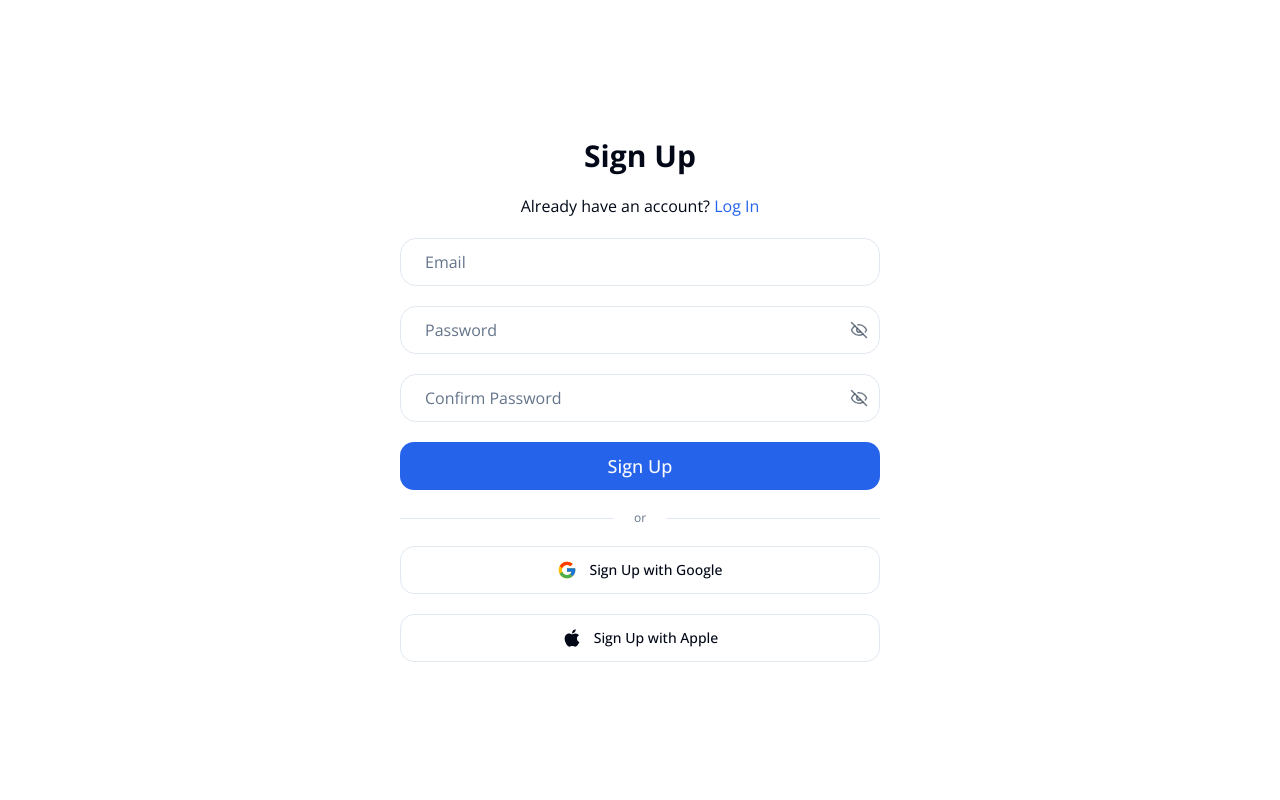
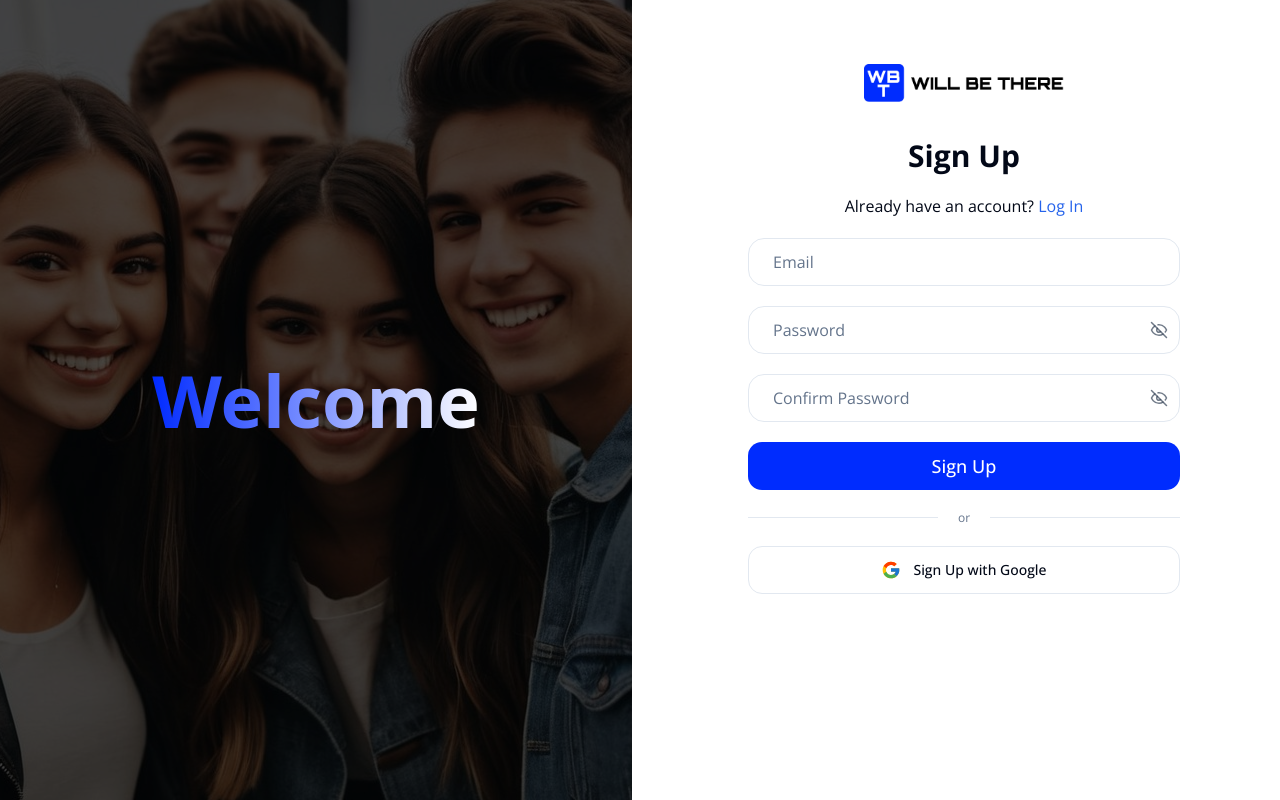
Before and after one commit to Lawrenceku/EventEase, a Next.js app: page /auth/register in a window 1280 px wide. Built offline with nearby package versions, Linux system fonts and the light colour scheme.

Commit message:
feat:modify  the register page to match the current Ui issue #10

```diff
--- a/src/pages/auth/register/index.tsx
+++ b/src/pages/auth/register/index.tsx
@@ -12,6 +12,7 @@ import { Loader2, Copy } from "lucide-react";
 import { useState } from "react";
 import { FcGoogle } from "react-icons/fc";
 import { FaApple } from "react-icons/fa";
+import Image from "next/image";
 
 const openSans = Open_Sans({ subsets: ["latin"] });
 
@@ -45,20 +46,30 @@ export default function Register() {
     },
   });
   return (
-    <div
-      className={cn(
-        "flex h-screen items-center justify-center",
-        openSans.className,
-      )}
-    >
-      <div className="mx-6 w-full space-y-5 sm:w-[20rem] xl:w-[30rem] 2xl:w-[40rem]">
-        <div className="space-y-5 text-center">
+    <div className="grid max-h-screen md:grid-cols-2 md:gap-4">
+      <div className="hidden min-h-screen bg-[url('/sign-up-img.png')] bg-center bg-no-repeat md:block">
+        <div className="flex h-full items-center justify-center bg-black/70">
+          <p className="inline-block bg-gradient-to-r from-[#002AFF] to-white bg-clip-text text-7xl font-semibold text-transparent">
+            Welcome
+          </p>
+        </div>
+      </div>
+      <div className={cn("", openSans.className)}>
+        <div className=" m-auto  w-full  space-y-5 px-6 pb-7 text-center md:block xl:w-[30rem] 2xl:w-[40rem]">
+          <div className="m-auto flex flex-col  space-y-5 text-center">
+            <Image
+              alt={"the application logo"}
+              width={200}
+              height={50}
+              src={"/logo.png"}
+              className="mx-auto mb-4 mt-16"
+            />
             <h1 className="text-3xl font-bold">Sign Up</h1>
             <p>
               Already have an account?{" "}
               <Link
                 href="/auth/login"
-              className="hover:text-[#0028e5 text-primary hover:text-secondary"
+                className="hover:text-[#0028e5} text-primary hover:text-secondary"
               >
                 Log In
               </Link>
@@ -90,7 +101,7 @@ export default function Register() {
               <Button
                 disabled={loading}
                 type="submit"
-              className="h-12 w-full gap-2 text-lg"
+                className="h-12 w-full gap-2 bg-[#002CFE] text-lg text-white"
               >
                 Sign Up
                 {loading && <Loader2 className="mr-2 h-4 w-4 animate-spin" />}
@@ -102,7 +113,9 @@ export default function Register() {
               <span className="w-full border-t" />
             </div>
             <div className="relative flex justify-center text-xs">
-            <span className="bg-background px-5 text-muted-foreground">or</span>
+              <span className="bg-background px-5 text-muted-foreground">
+                or
+              </span>
             </div>
           </div>
           <Button
@@ -114,15 +127,7 @@ export default function Register() {
             <FcGoogle className="h-5 w-5" />
             Sign Up with Google
           </Button>
-        <Button
-          variant="outline"
-          type="button"
-          disabled={loading}
-          className="h-12 w-full gap-3"
-        >
-          <FaApple className="h-5 w-5" />
-          Sign Up with Apple
-        </Button>
+        </div>
       </div>
     </div>
   );
```
Also changed, not shown: public/logo.png (added), public/sign-up-img.png (added). Lines whose indentation alone changed are shown as unchanged.
